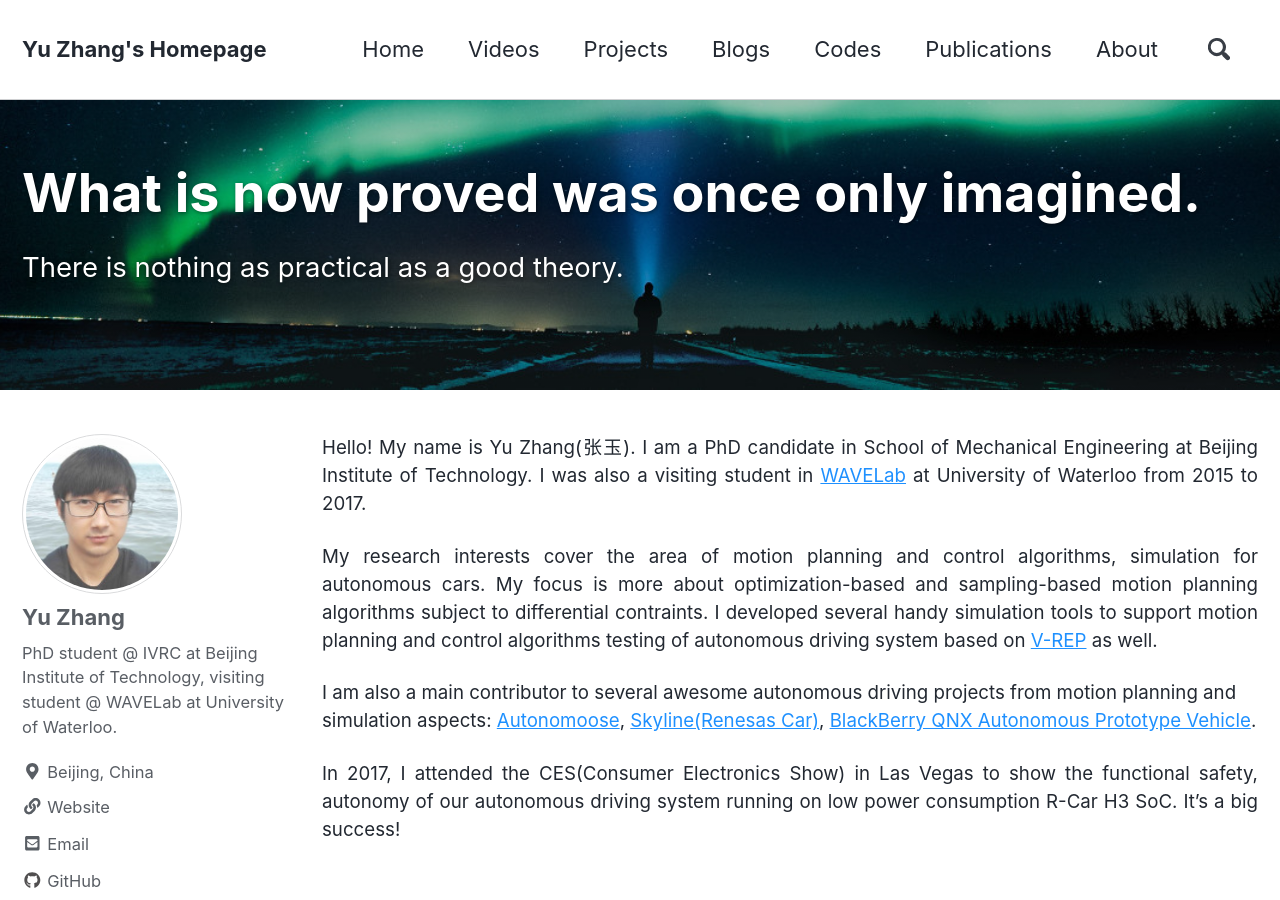
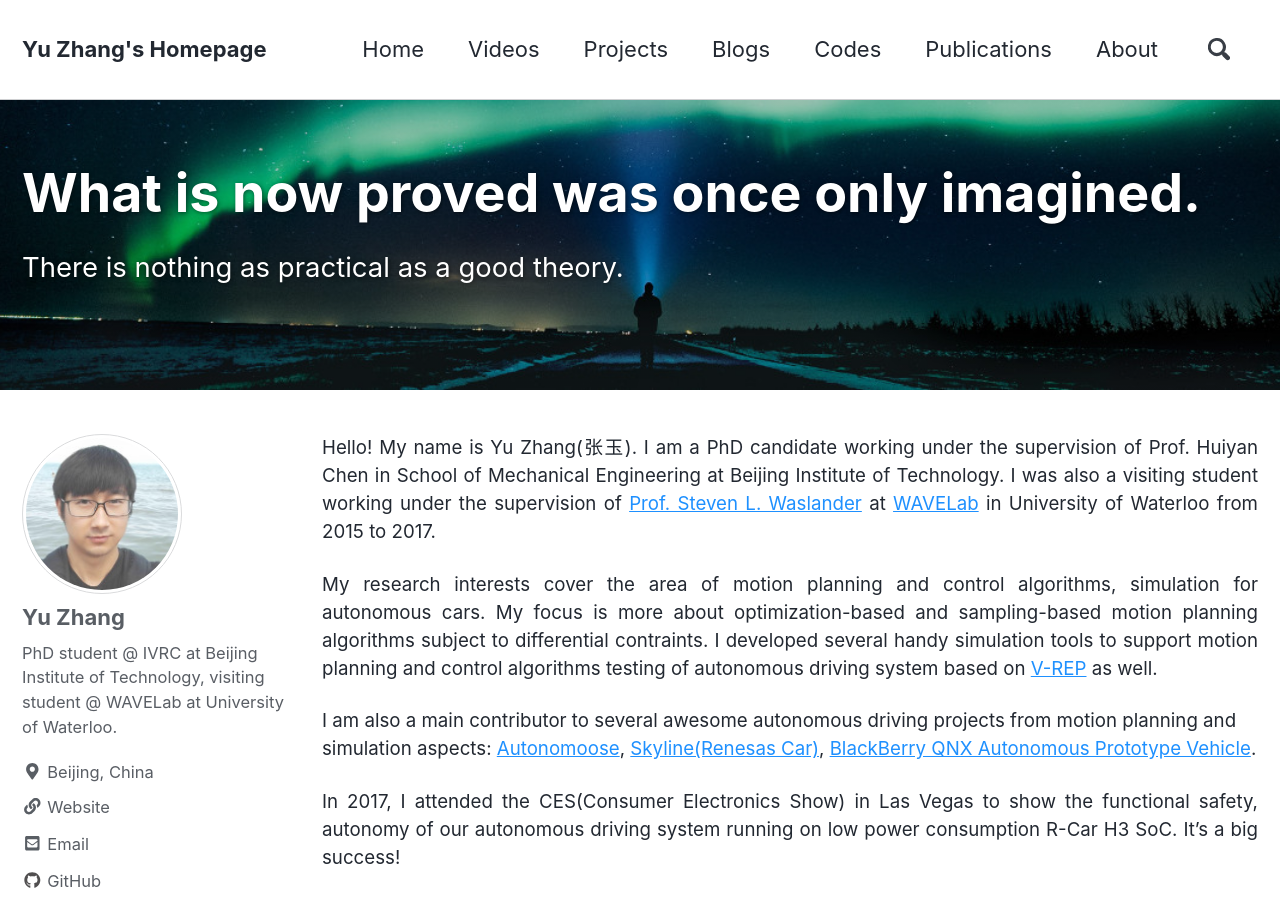
Before and after one commit to product-noob/my-blog, a Jekyll site: the page built from index.md, in a window 1280 px wide and 900 px high. Built offline with Jekyll 4.4.1, drawn with Linux system fonts in a browser that asks for light colours; nearby versions of some CDN libraries; the list of posts is cut into pages by our own code.

```diff
--- a/index.md
+++ b/index.md
@@ -14,8 +14,8 @@ header:
   overlay_filter: 0.2 # same as adding an opacity of 0.5 to a black background
 ---
 
-Hello! My name is Yu Zhang(张玉).  I am a PhD candidate in School of Mechanical Engineering at Beijing Institute of Technology.
-I was also a visiting student in [WAVELab](http://wavelab.uwaterloo.ca/) at University of Waterloo from 2015 to 2017.
+Hello! My name is Yu Zhang(张玉).  I am a PhD candidate working under the supervision of Prof. Huiyan Chen in School of Mechanical Engineering at Beijing Institute of Technology.
+I was also a visiting student working under the supervision of [Prof. Steven L. Waslander](http://wavelab.uwaterloo.ca/?page_id=593) at [WAVELab](http://wavelab.uwaterloo.ca/) in University of Waterloo from 2015 to 2017.
 {: style="text-align: justify;"}
 
 My research interests cover the area of motion planning and control algorithms, simulation for autonomous cars. My focus is more about optimization-based and sampling-based motion planning algorithms subject to differential contraints.
```
Also changed, not shown: _pages/projects.md (+4 -2 lines).
